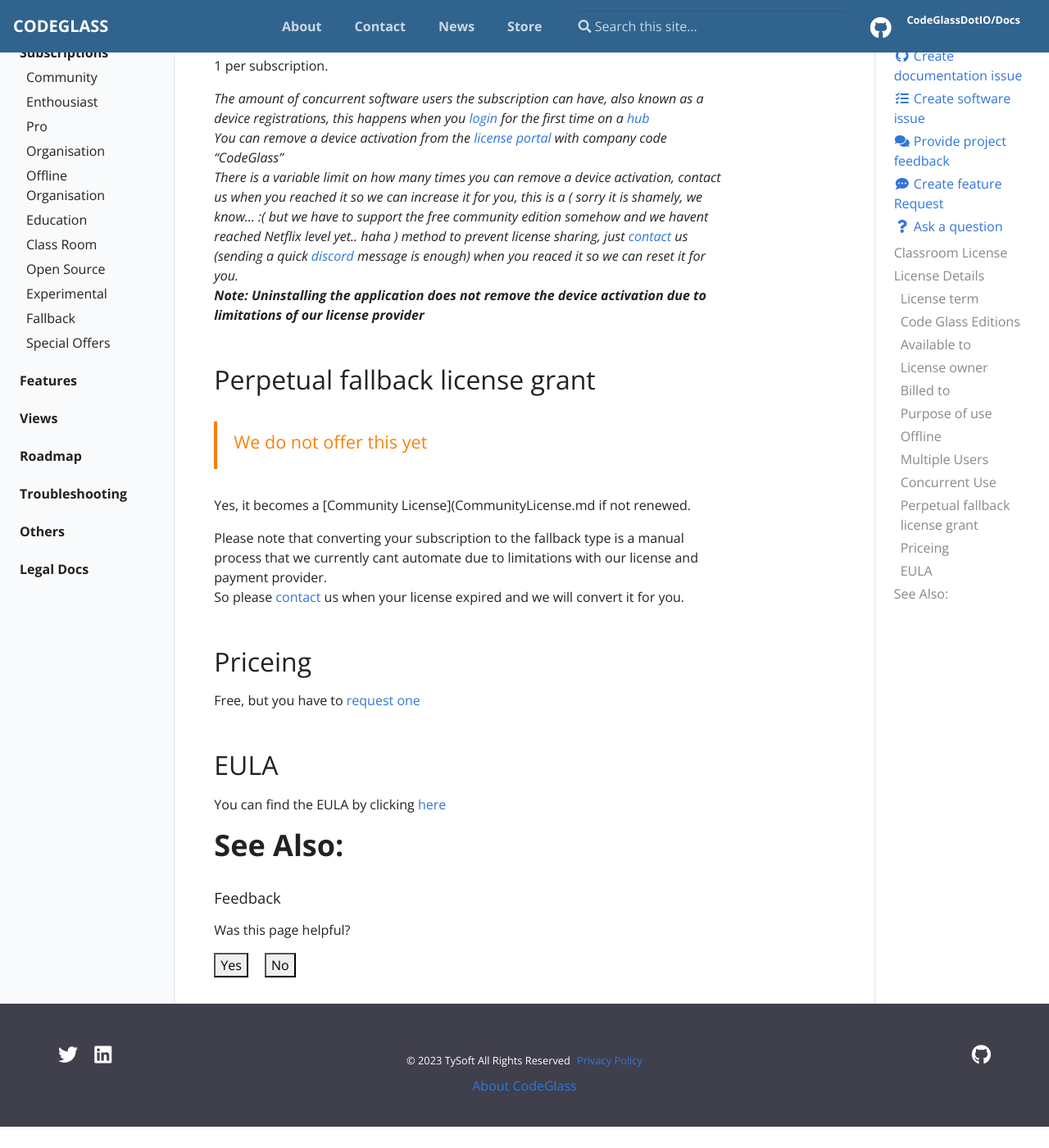
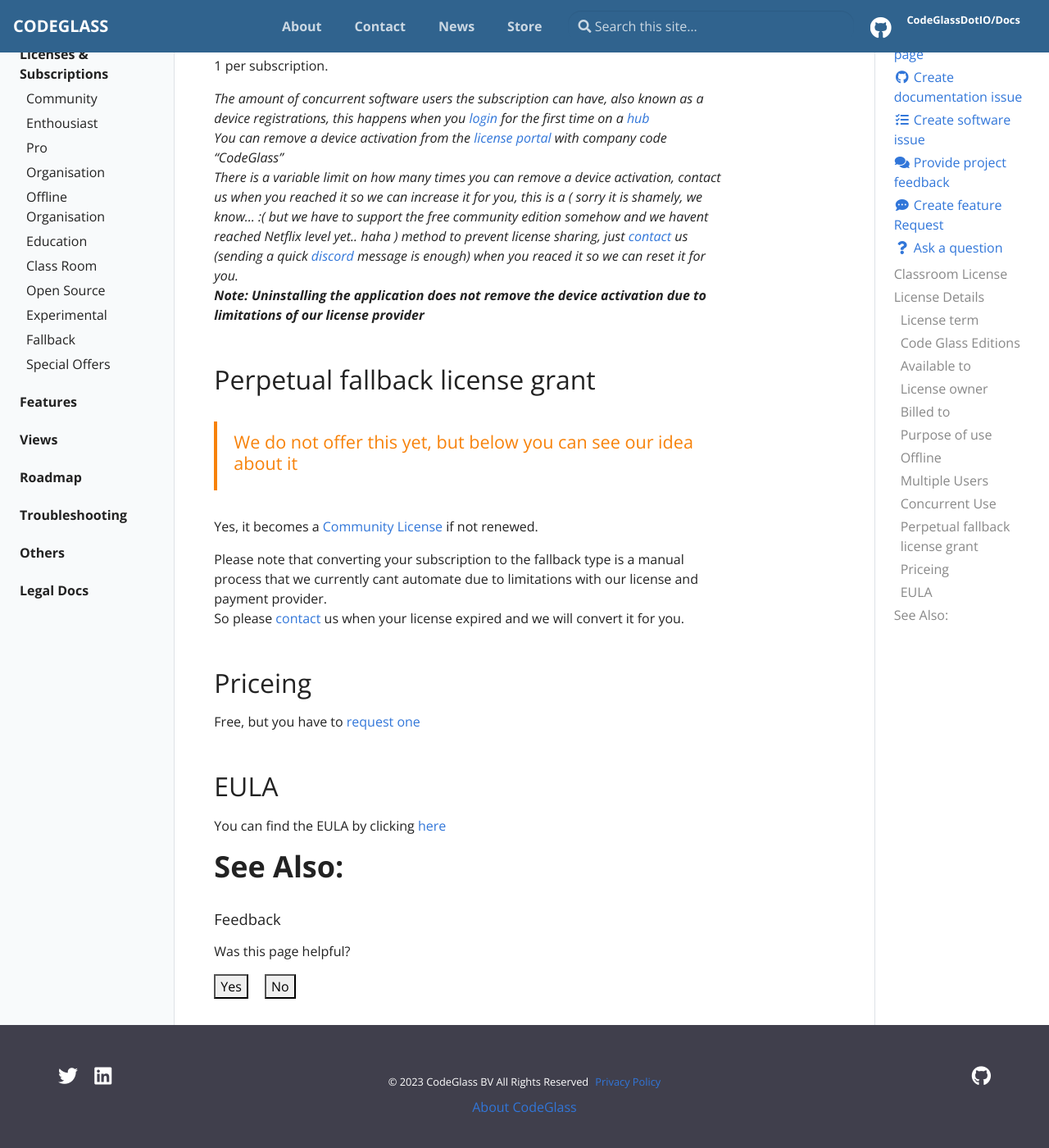
Before and after one commit to CodeGlassDotIO/Docs, a Jekyll site: the page built from _docs/LicenseTypes/ClassRoomLicense.md, in a window 1280 px wide and 1400 px high, scrolled down 1818 px. Shown: the whole window at 82% size. Built offline with Jekyll 4.4.1, drawn with Linux system fonts in a browser that asks for light colours; before the commit the page ends 3192 px from its top, so only the background shows below that.

Commit message:
Changes to Docs

```diff
--- a/_config.yml
+++ b/_config.yml
@@ -16,7 +16,7 @@
 
 title: CodeGlass
 email: Support@CodeGlass.io
-author: TySoft
+author: CodeGlass BV
 description: > # this means to ignore newlines until "baseurl:"
   CodeGlass Next Generation Code Profiler
 
--- a/_docs/LicenseTypes/ClassRoomLicense.md
+++ b/_docs/LicenseTypes/ClassRoomLicense.md
@@ -41,8 +41,8 @@ No, per-user license model
 
 
 ## Perpetual fallback license grant
-{% include alert.html  type="warning" title="We do not offer this yet" %}
-Yes, it becomes a [Community License](CommunityLicense.md if not renewed.
+{% include alert.html  type="warning" title="We do not offer this yet, but below you can see our idea about it" %}
+Yes, it becomes a [Community License](CommunityLicense.md) if not renewed.
 
 {% include LicenseTypes/FallBackLicenseGrantNote.md %}
 
```
